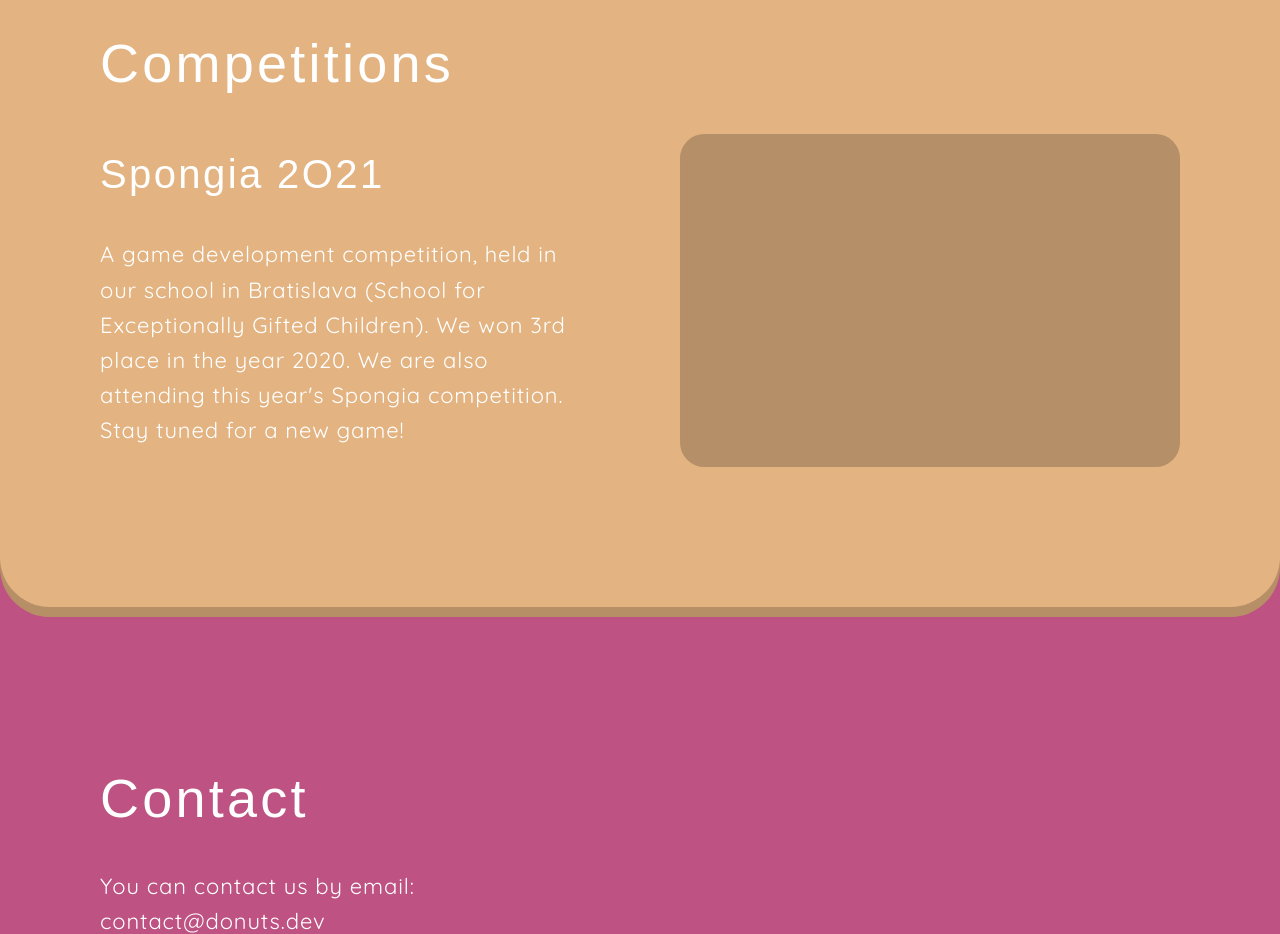
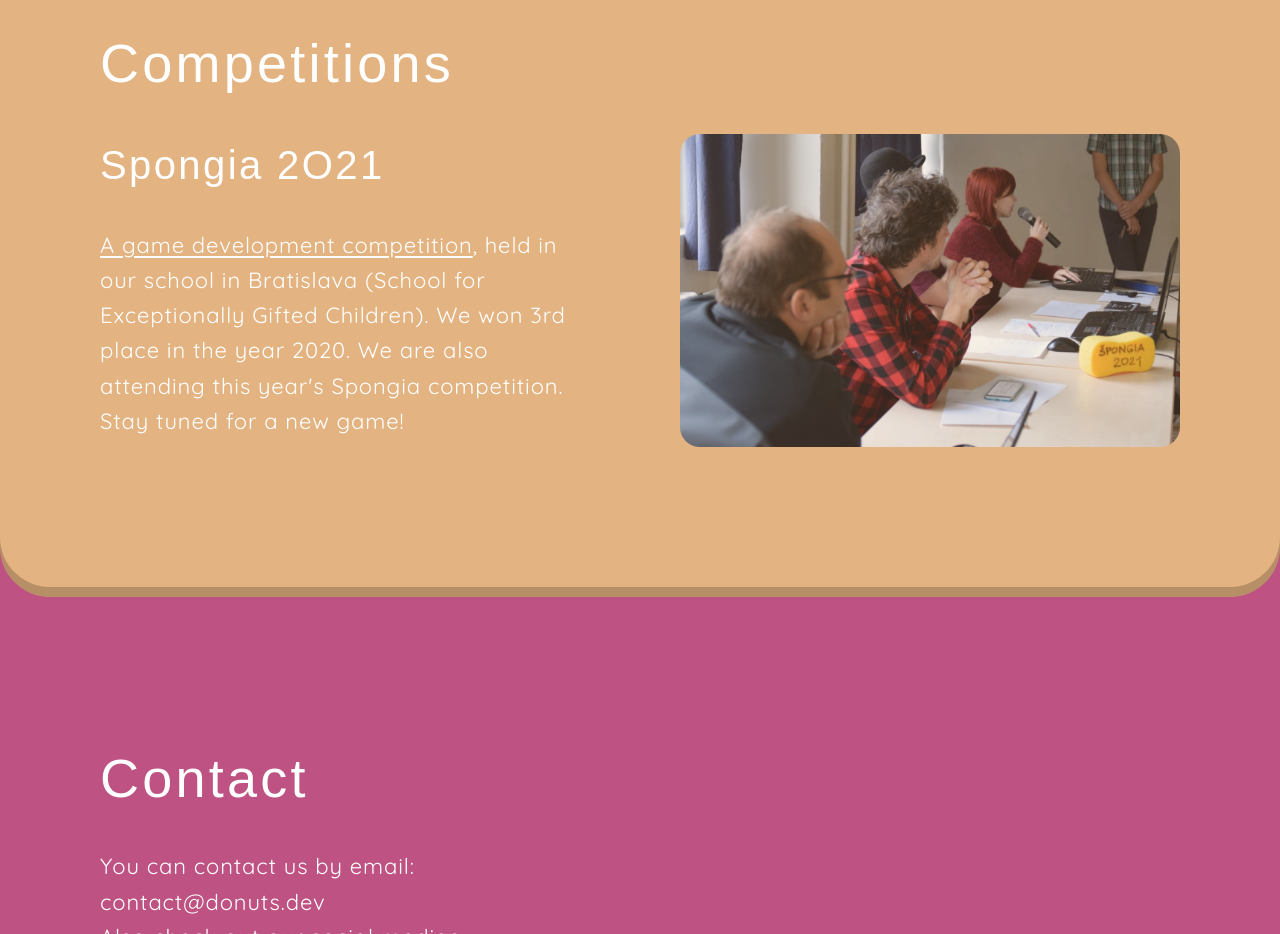
Before and after one commit to samuel-soltys/koblihy-website, a Next.js app: page / in a window 1280 px wide. Shown: the part 2880-3814 px from the top of the page. Built offline with nearby package versions, Linux system fonts and the light colour scheme; a web font is replaced by a local one.

Commit message:
Spongia image

```diff
--- a/src/components/infoblock.tsx
+++ b/src/components/infoblock.tsx
@@ -1,3 +1,5 @@
+import { ReactElement } from "react";
+
 const InfoBlock = ({
     headline,
     text,
@@ -5,7 +7,7 @@ const InfoBlock = ({
     button,
 }: {
     headline: string;
-    text: string;
+    text: ReactElement;
     img?: string;
     button?: JSX.IntrinsicElements["a"];
 }) => {
@@ -13,7 +15,7 @@ const InfoBlock = ({
         <div className="infoblock">
             <div className="text">
                 <h2>{headline}</h2>
-                <p>{text}</p>
+                {text}
                 { button != null ? <>{button}</> : <></> }
             </div>
             { img != null ? <img src={img} alt={headline} /> : <img src="img-placeholder.svg" />}
--- a/src/pages/index.tsx
+++ b/src/pages/index.tsx
@@ -68,11 +68,19 @@ const Home: NextPage = () => {
                         <h1>Games</h1>
                         <InfoBlock
                             headline="Bob musical adventures"
-                            text="A side-scrolling game with pretty parallax scrolling backgrounds and obstacles which are synchronized to music and rhythm. Listen carefully to finish the 3 levels."
+                            text={
+                                <p>
+                                    A side-scrolling game with pretty parallax
+                                    scrolling backgrounds and obstacles which
+                                    are synchronized to music and rhythm. Listen
+                                    carefully to finish the 3 levels.
+                                </p>
+                            }
                             button={
                                 <a
                                     href="https://drive.google.com/drive/u/0/folders/1wbkm36IIZ5Osd9qkIYSDuHy-YBZM7PM3"
                                     target="_blank"
+                                    className="button"
                                 >
                                     <span>Download game</span>
                                     <img src="/icons/windows.svg" />
@@ -85,7 +93,22 @@ const Home: NextPage = () => {
                         <h1>Competitions</h1>
                         <InfoBlock
                             headline="Spongia 2O21"
-                            text="A game development competition, held in our school in Bratislava (School for Exceptionally Gifted Children). We won 3rd place in the year 2020. We are also attending this year's Spongia competition. Stay tuned for a new game!"
+                            text={
+                                <p>
+                                    <a
+                                        href="https://www.smnd.sk/mikey/PHP/spongia/spongia_2021/index.php"
+                                        target="_blank"
+                                    >
+                                        A game development competition
+                                    </a>
+                                    , held in our school in Bratislava (School
+                                    for Exceptionally Gifted Children). We won
+                                    3rd place in the year 2020. We are also
+                                    attending this year's Spongia competition.
+                                    Stay tuned for a new game!
+                                </p>
+                            }
+                            img="/spongia-2021.jpg"
                         />
                     </section>
                 </div>
@@ -95,10 +118,16 @@ const Home: NextPage = () => {
                     <p>contact@donuts.dev</p>
                     <p>Also check out our social medias</p>
                     <div className="socials">
-                        <a href="https://www.instagram.com/koblihy.sk/" target="_blank">
+                        <a
+                            href="https://www.instagram.com/koblihy.sk/"
+                            target="_blank"
+                        >
                             <img src="/icons/instagram.svg" />
                         </a>
-                        <a href="https://www.linkedin.com/company/koblihy" target="_blank">
+                        <a
+                            href="https://www.linkedin.com/company/koblihy"
+                            target="_blank"
+                        >
                             <img src="/icons/linkedin.svg" />
                         </a>
                     </div>
--- a/src/scss/components/_infoblock.scss
+++ b/src/scss/components/_infoblock.scss
@@ -6,7 +6,7 @@
 	margin-bottom: 100px;
 
 	h2 { margin-bottom: 40px; }
-	a {
+	.button {
 		display: inline-flex;
 		align-items: center;
 		column-gap: 15px;
@@ -21,9 +21,13 @@
         border-radius: 20px;
 		opacity: 0.8;
     }
+	p a {
+		text-decoration: underline;
+		text-underline-offset: 0.12em;
+	}
 	@media only screen and (max-width: $breakpoint-tablet) {
 		h2 { margin-bottom: 20px; }
-		a {
+		.button {
 			padding: 7px 25px;
 			img { width: 35px; }
 		}
@@ -31,7 +35,7 @@
 	@media only screen and (max-width: $breakpoint-mobile) {
 		display: flex;
 		flex-direction: column;
-		a {
+		.button {
 			margin-top: 10px;
 			column-gap: 10px;
 			img { width: 30px; }
```
Also changed, not shown: public/spongia-2021.jpg (added).
